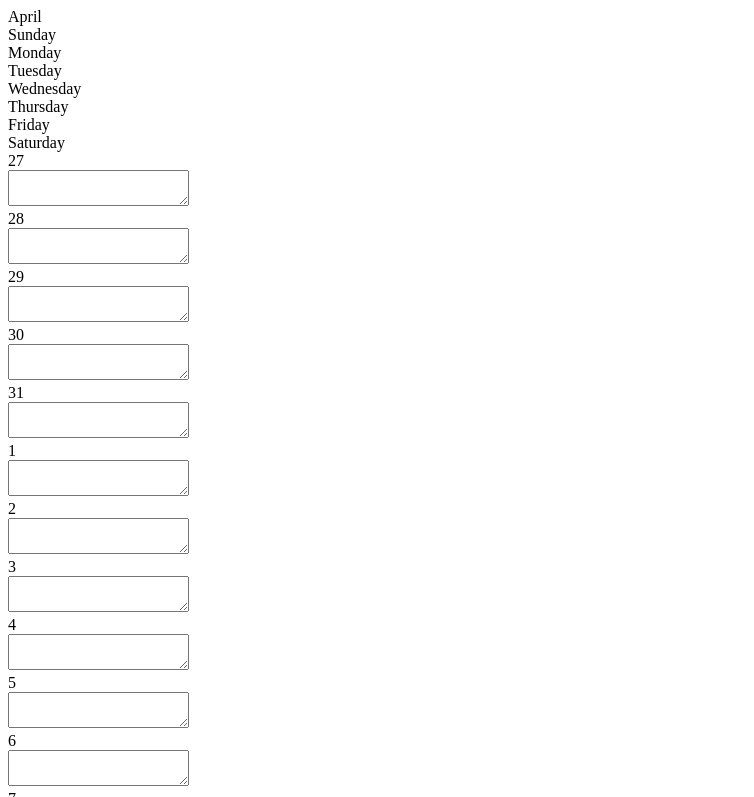
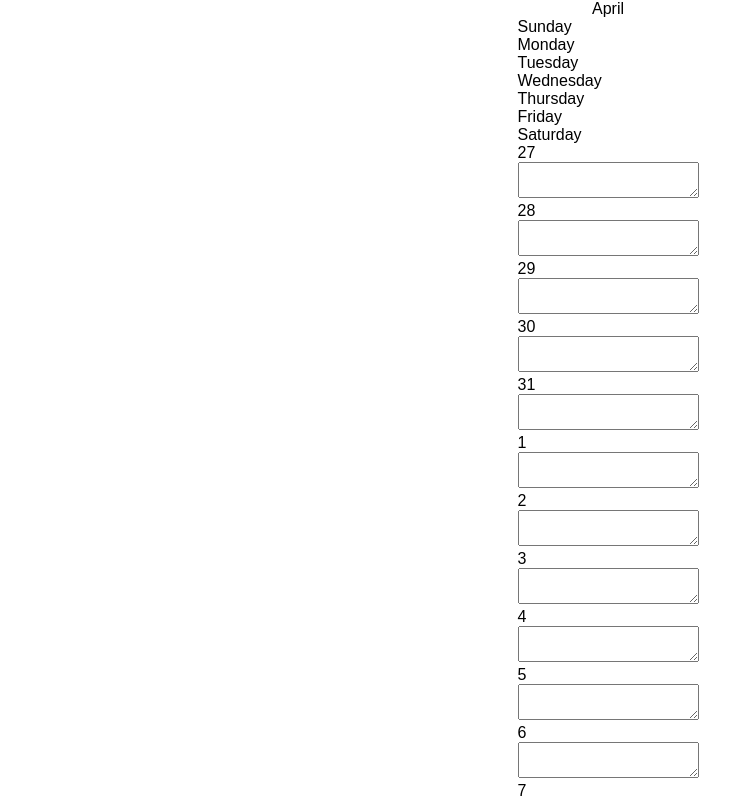
Before and after one commit to Oasiswolf/Static-Calendar, a plain HTML site: page index.html in a window 1280 px wide. Shown: the top 797 px of the page, without its empty margins (0-754 px from the left). Drawn offline with Linux system fonts and the light colour scheme.

Commit message:
Starting Styles

```diff
--- a/index.html
+++ b/index.html
@@ -4,6 +4,7 @@
     <meta charset="UTF-8">
     <meta http-equiv="X-UA-Compatible" content="IE=edge">
     <meta name="viewport" content="width=device-width, initial-scale=1.0">
+    <link rel="stylesheet" href="styles.css">
     <title>My Calendar</title>
 </head>
 <body>
--- /dev/null
+++ b/styles.css
@@ -0,0 +1,17 @@
+body {
+    margin: 0;
+}
+
+* {
+    font-family: Arial, Helvetica, sans-serif;
+    box-sizing: border-box;
+}
+
+.page-container {
+    min-height: 100vh;
+    width: 95vw;
+    display:flex;
+    flex-direction: column;
+    justify-content: space-evenly;
+    align-items: center;
+}
```
